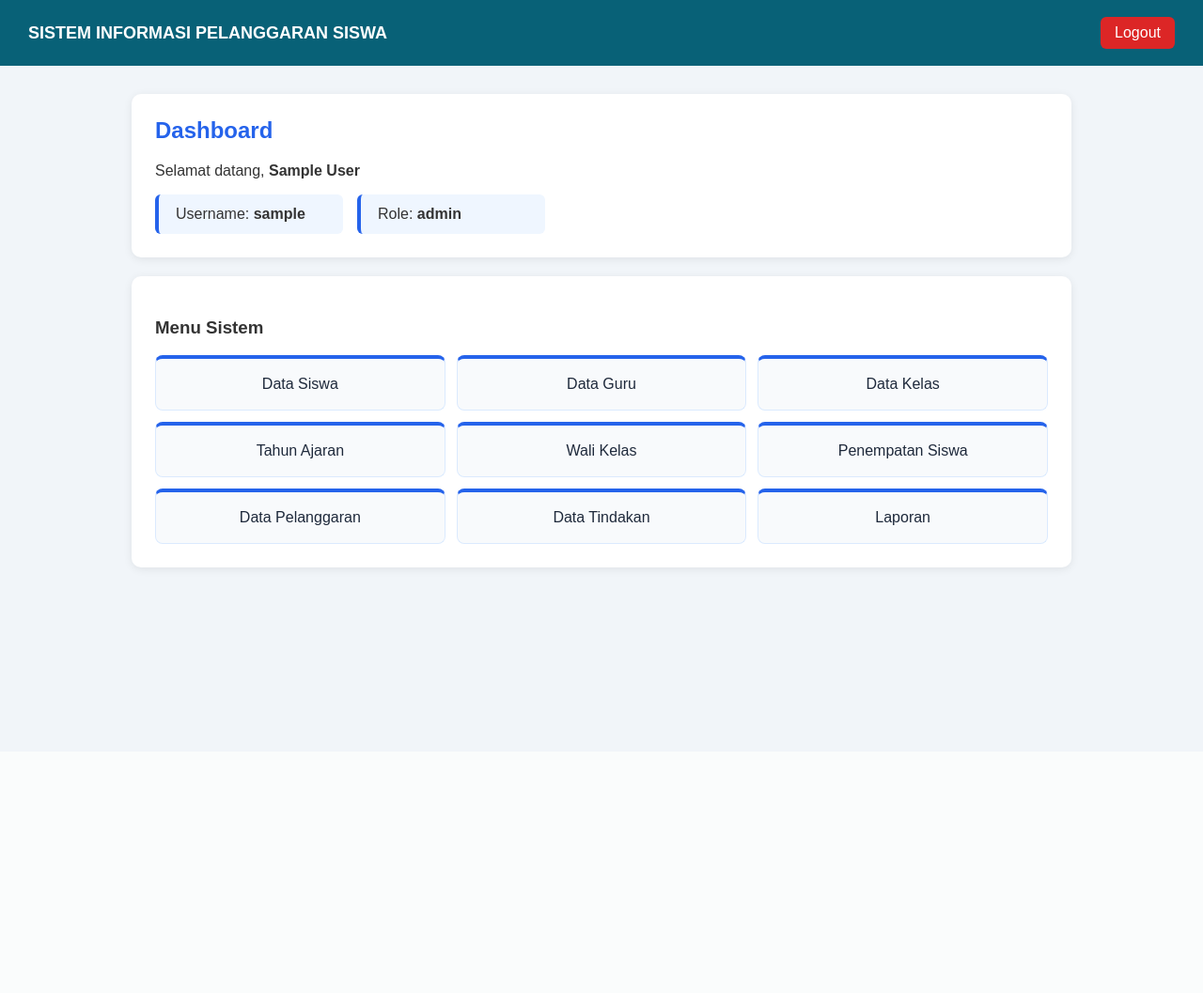
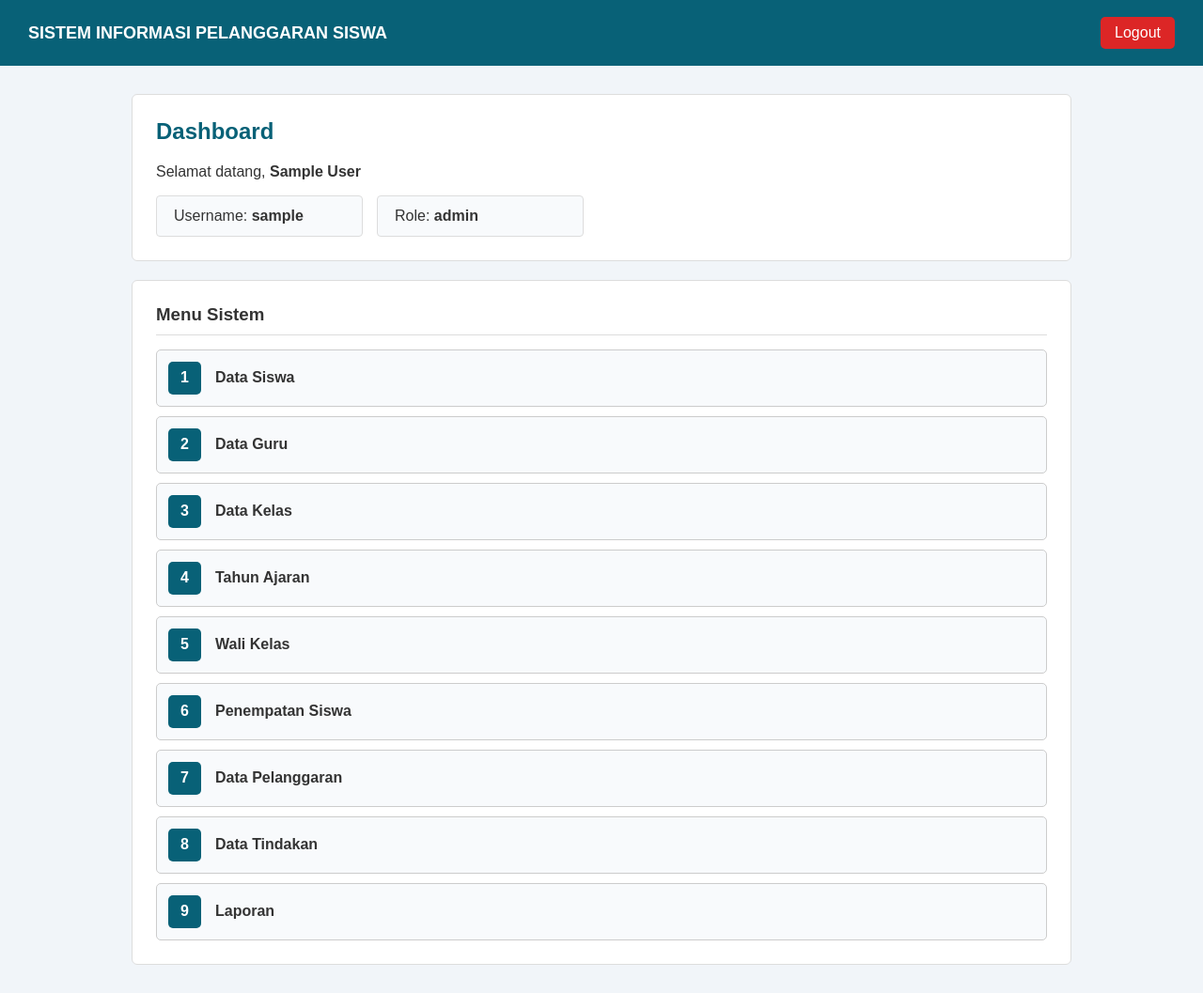
Before and after one commit to Erlangga71/UKK-2026, a PHP site: page /dashboard.php in a window 1280 px wide. Shown: the whole page at 94% size. Before the commit the page ends 610 px from the top, so only its background shows below. Run offline with PHP 8.4, Linux system fonts and the light colour scheme; the visitor is signed in with stand-in values (Sample User, id 1).

Commit message:
update dashboard.php

```diff
--- a/dashboard.php
+++ b/dashboard.php
@@ -2,7 +2,7 @@
 
 require_once "cek_role.php";
 
-$role = $_SESSION['role'];
+$role = $_SESSION['role'] ?? '';
 
 ?>
 
@@ -26,6 +26,8 @@ $role = $_SESSION['role'];
             color: #333;
         }
 
+        /* HEADER */
+
         .header {
             background: #086177;
             color: white;
@@ -44,8 +46,10 @@ $role = $_SESSION['role'];
             text-decoration: none;
             background: #dc2626;
             padding: 8px 15px;
-            border-radius: 6px;
+            border-radius: 5px;
         }
+
+        /* CONTAINER */
 
         .container {
             width: 90%;
@@ -53,18 +57,26 @@ $role = $_SESSION['role'];
             margin: 30px auto;
         }
 
+        /* BOX */
+
         .box {
             background: white;
             padding: 25px;
             margin-bottom: 20px;
-            border-radius: 10px;
-            box-shadow: 0 2px 10px rgba(0,0,0,0.08);
+            border: 1px solid #ddd;
+            border-radius: 6px;
         }
 
         h2 {
-            color: #2563eb;
+            margin-top: 0;
+            color: #086177;
+        }
+
+        h3 {
             margin-top: 0;
         }
+
+        /* INFORMASI USER */
 
         .info {
             display: flex;
@@ -73,39 +85,91 @@ $role = $_SESSION['role'];
         }
 
         .info-box {
-            background: #eff6ff;
-            border-left: 4px solid #2563eb;
+            background: #f8fafc;
+            border: 1px solid #ddd;
             padding: 12px 18px;
-            border-radius: 6px;
-            min-width: 200px;
+            min-width: 220px;
+            border-radius: 4px;
         }
 
+        /* MENU */
+
         .menu {
-            display: grid;
-            grid-template-columns: repeat(3, 1fr);
-            gap: 12px;
+            display: flex;
+            flex-direction: column;
+            gap: 10px;
         }
 
         .menu a {
+            display: flex;
+            align-items: center;
+
             text-decoration: none;
-            color: #1e293b;
+
+            color: #333;
+
             background: #f8fafc;
-            border: 1px solid #dbeafe;
-            border-top: 4px solid #2563eb;
-            padding: 18px;
-            border-radius: 8px;
-            text-align: center;
+
+            border: 1px solid #ccc;
+
+            padding: 12px;
+
+            border-radius: 5px;
         }
 
         .menu a:hover {
-            background: #2563eb;
+            background: #086177;
             color: white;
+        }
+
+        /* NOMOR */
+
+        .nomor {
+            width: 35px;
+            height: 35px;
+
+            display: flex;
+            align-items: center;
+            justify-content: center;
+
+            background: #086177;
+            color: white;
+
+            border-radius: 5px;
+
+            margin-right: 15px;
+
+            font-weight: bold;
+
+            flex-shrink: 0;
+        }
+
+        /* NAMA MENU */
+
+        .nama-menu {
+            font-weight: bold;
+        }
+
+        /* JUDUL BAGIAN */
+
+        .judul-menu {
+            margin-bottom: 15px;
+            padding-bottom: 10px;
+            border-bottom: 1px solid #ddd;
         }
 
         @media (max-width: 700px) {
 
-            .menu {
-                grid-template-columns: 1fr;
+            .container {
+                width: 95%;
+            }
+
+            .info {
+                flex-direction: column;
+            }
+
+            .info-box {
+                width: 100%;
             }
 
         }
@@ -115,6 +179,9 @@ $role = $_SESSION['role'];
 </head>
 
 <body>
+
+
+<!-- HEADER -->
 
 <div class="header">
 
@@ -129,13 +196,18 @@ $role = $_SESSION['role'];
 
 <div class="container">
 
+
+    <!-- INFORMASI -->
+
     <div class="box">
 
         <h2>Dashboard</h2>
 
         <p>
             Selamat datang,
-            <b><?= htmlspecialchars($_SESSION['nama']); ?></b>
+            <b>
+                <?= htmlspecialchars($_SESSION['nama'] ?? 'Pengguna'); ?>
+            </b>
         </p>
 
         <div class="info">
@@ -145,11 +217,10 @@ $role = $_SESSION['role'];
                 Username:
 
                 <b>
-                    <?= htmlspecialchars($_SESSION['username']); ?>
+                    <?= htmlspecialchars($_SESSION['username'] ?? '-'); ?>
                 </b>
 
             </div>
-
 
             <div class="info-box">
 
@@ -166,103 +237,217 @@ $role = $_SESSION['role'];
     </div>
 
 
+    <!-- MENU SISTEM -->
+
     <div class="box">
 
-        <h3>Menu Sistem</h3>
+        <h3 class="judul-menu">
+            Menu Sistem
+        </h3>
+
 
         <div class="menu">
 
 
-            <!-- ========================= -->
+            <!-- ================================= -->
             <!-- ADMIN -->
-            <!-- ========================= -->
+            <!-- URUTAN FITUR ADMIN -->
+            <!-- ================================= -->
 
             <?php if ($role == 'admin') { ?>
 
+
                 <a href="siswa.php">
+
+                    <div class="nomor">1</div>
+
+                    <div class="nama-menu">
                         Data Siswa
+                    </div>
+
                 </a>
 
+
                 <a href="guru.php">
+
+                    <div class="nomor">2</div>
+
+                    <div class="nama-menu">
                         Data Guru
+                    </div>
+
                 </a>
 
+
                 <a href="kelas.php">
+
+                    <div class="nomor">3</div>
+
+                    <div class="nama-menu">
                         Data Kelas
+                    </div>
+
                 </a>
 
+
                 <a href="tahun_ajaran.php">
+
+                    <div class="nomor">4</div>
+
+                    <div class="nama-menu">
                         Tahun Ajaran
+                    </div>
+
                 </a>
 
+
                 <a href="wali_kelas.php">
+
+                    <div class="nomor">5</div>
+
+                    <div class="nama-menu">
                         Wali Kelas
+                    </div>
+
                 </a>
 
+
                 <a href="penempatan_siswa.php">
+
+                    <div class="nomor">6</div>
+
+                    <div class="nama-menu">
                         Penempatan Siswa
+                    </div>
+
                 </a>
 
+
                 <a href="pelanggaran.php">
+
+                    <div class="nomor">7</div>
+
+                    <div class="nama-menu">
                         Data Pelanggaran
+                    </div>
+
                 </a>
 
+
                 <a href="tindakan.php">
+
+                    <div class="nomor">8</div>
+
+                    <div class="nama-menu">
                         Data Tindakan
+                    </div>
+
                 </a>
 
+
                 <a href="laporan.php">
+
+                    <div class="nomor">9</div>
+
+                    <div class="nama-menu">
                         Laporan
+                    </div>
+
                 </a>
+
 
             <?php } ?>
 
 
-            <!-- ========================= -->
+            <!-- ================================= -->
             <!-- GURU -->
-            <!-- ========================= -->
+            <!-- ================================= -->
 
             <?php if ($role == 'guru') { ?>
 
+
                 <a href="pelanggaran.php">
+
+                    <div class="nomor">1</div>
+
+                    <div class="nama-menu">
                         Data Pelanggaran
+                    </div>
+
                 </a>
 
+
                 <a href="tindakan.php">
+
+                    <div class="nomor">2</div>
+
+                    <div class="nama-menu">
                         Data Tindakan
+                    </div>
+
                 </a>
 
+
                 <a href="riwayat.php">
+
+                    <div class="nomor">3</div>
+
+                    <div class="nama-menu">
                         Riwayat Pelanggaran
+                    </div>
+
                 </a>
 
+
                 <a href="rekap_poin.php">
+
+                    <div class="nomor">4</div>
+
+                    <div class="nama-menu">
                         Rekap Poin
+                    </div>
+
                 </a>
+
 
             <?php } ?>
 
 
-            <!-- ========================= -->
+            <!-- ================================= -->
             <!-- WALI KELAS -->
-            <!-- ========================= -->
+            <!-- ================================= -->
 
             <?php if ($role == 'wali_kelas') { ?>
 
+
                 <a href="pelanggaran.php">
+
+                    <div class="nomor">1</div>
+
+                    <div class="nama-menu">
                         Data Pelanggaran
+                    </div>
+
                 </a>
 
+
                 <a href="laporan.php">
+
+                    <div class="nomor">2</div>
+
+                    <div class="nama-menu">
                         Laporan
+                    </div>
+
                 </a>
+
 
             <?php } ?>
 
 
-            <!-- ========================= -->
-            <!-- JIKA ROLE SALAH -->
-            <!-- ========================= -->
+            <!-- ================================= -->
+            <!-- ROLE TIDAK DIKENALI -->
+            <!-- ================================= -->
 
             <?php if (
                 $role != 'admin' &&
@@ -283,6 +468,7 @@ $role = $_SESSION['role'];
 
 </div>
 
+
 </body>
 
 </html>
```
Lines whose indentation alone changed are shown as unchanged.
